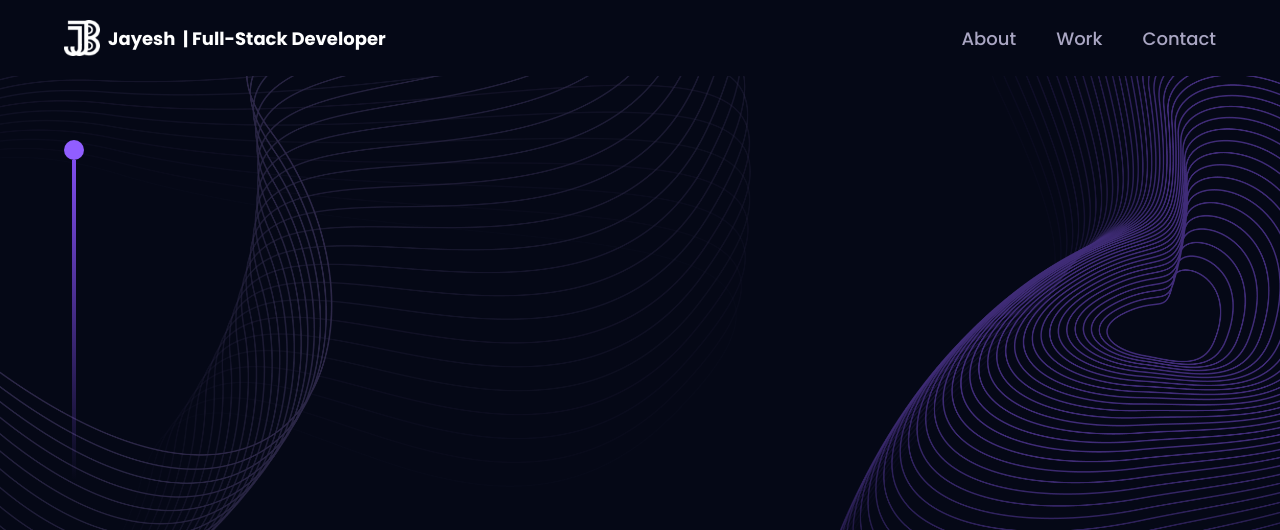
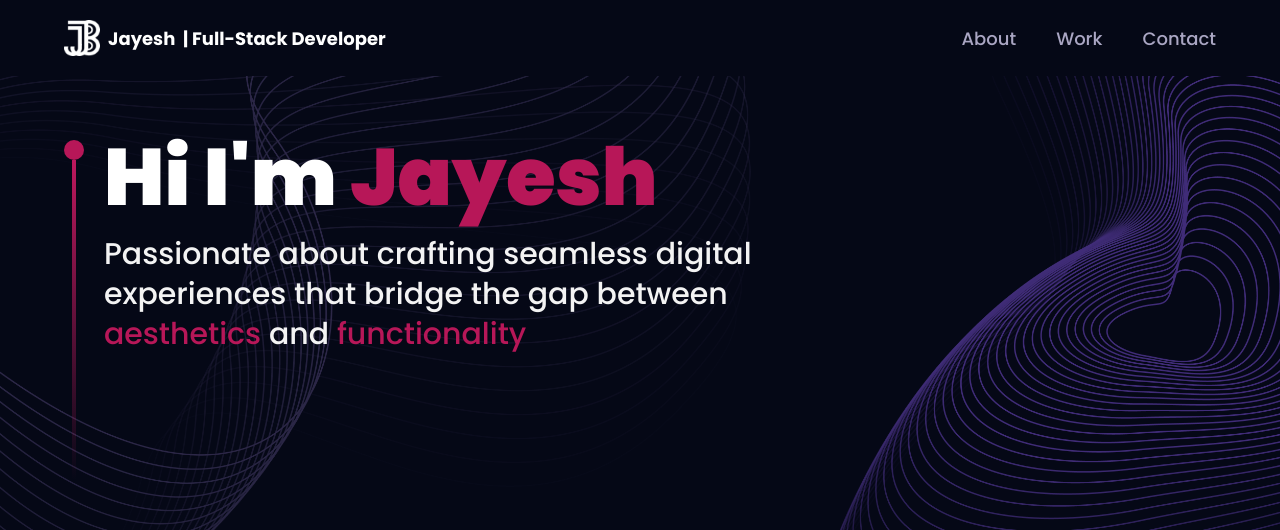
Before and after one commit to jayPreak/3d, a React (Vite) app: page / in a window 1280 px wide. Shown: the top 530 px of the page. Built offline with nearby package versions, Linux system fonts and the light colour scheme.

Commit message:
aesthetics :nerd:

```diff
--- a/src/components/Hero.jsx
+++ b/src/components/Hero.jsx
@@ -10,8 +10,22 @@ const Hero = () => {
         className={`${styles.paddingX} absolute inset-0 top-[120px] max-w-7xl mx-auto flex flex-row items-start gap-5`}
       >
         <div className="flex flex-col justify-center items-center mt-5">
-          <div className="w-5 h-5 rounded-full bg-[#915eff]" />
-          <div className="w-1 sm:h-80 h-40 violet-gradient" />
+          <div className="w-5 h-5 rounded-full bg-[#b71758]" />
+          <div className="w-1 sm:h-80 h-40 bg-gradient-to-b from-pink-700 " />
+        </div>
+
+        <div>
+          <h1 className={`${styles.heroHeadText} text-white`}>
+            Hi I'm <span className="text-[#b71758]">Jayesh</span>
+          </h1>
+          <p className={`${styles.heroSubText} mt-2 text-white-100`}>
+            Passionate about crafting seamless digital
+            <br className="sm:block hidden" /> experiences that bridge the gap
+            between
+            <br className="sm:block hidden" />
+            <span className="text-[#b71758]">aesthetics</span> and{" "}
+            <span className="text-[#b71758]">functionality</span>
+          </p>
         </div>
       </div>
     </section>
```
